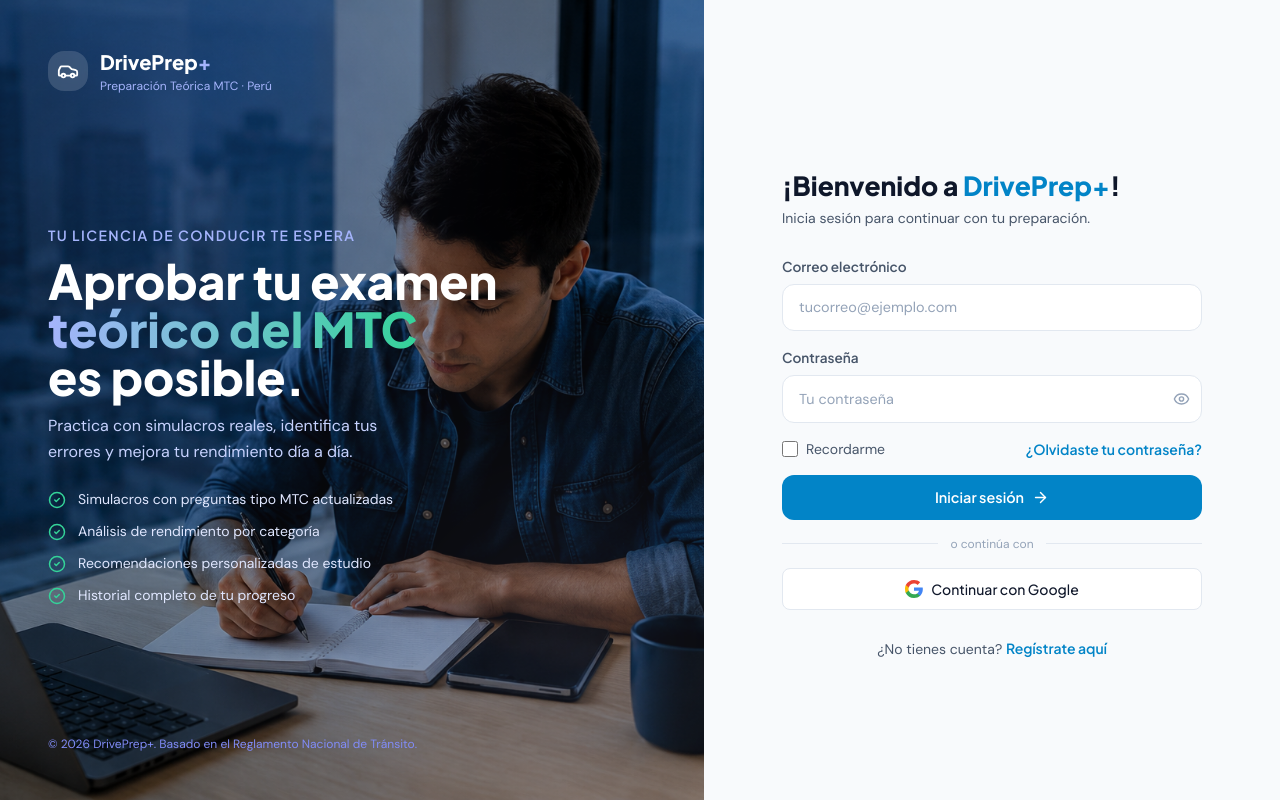
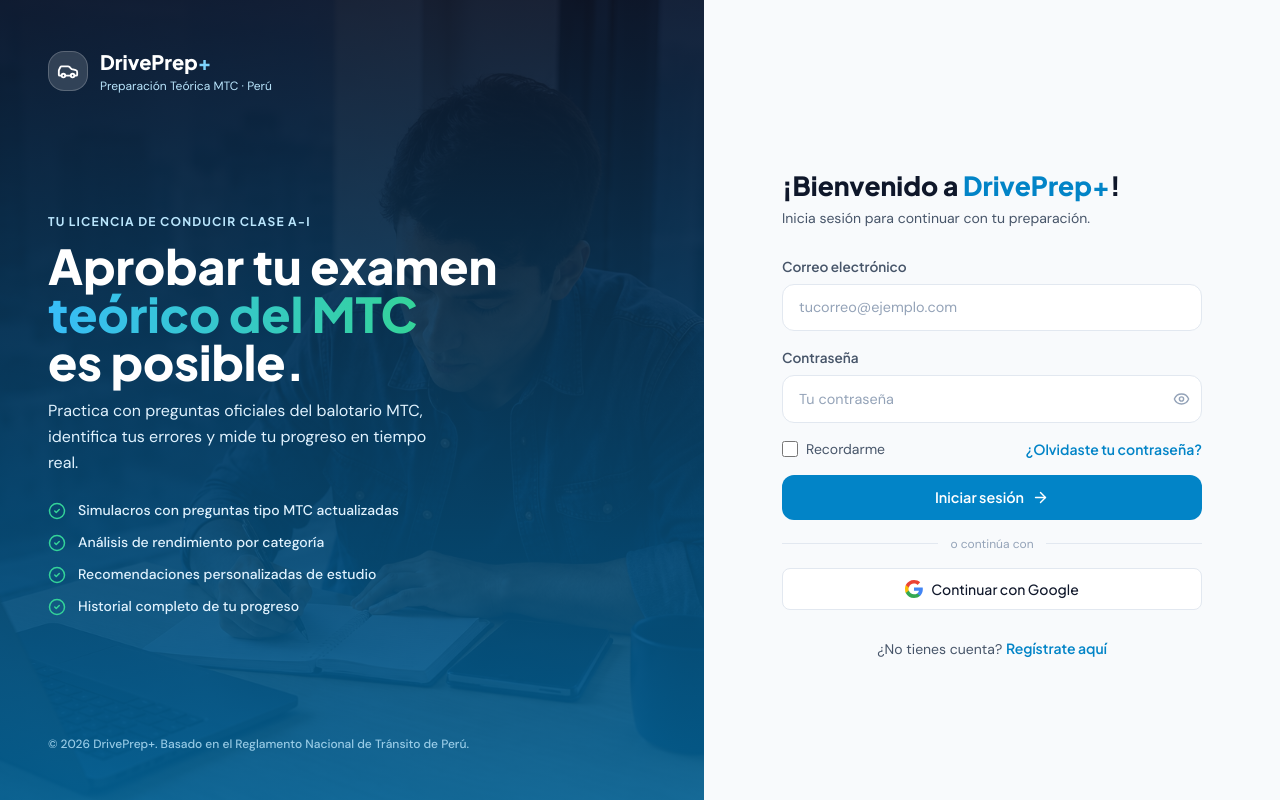
Before and after one commit to Imanolmollehuanca/DrivePrepPlus, a React (Vite) app: page /login in a window 1280 px wide. Built offline with nearby package versions, Linux system fonts and the light colour scheme.

Commit message:
refactor(pages): unificar diseño e iconografia en las paginas de la aplicacion

```diff
--- a/src/pages/AjustesPage.jsx
+++ b/src/pages/AjustesPage.jsx
@@ -35,7 +35,7 @@
 }
 
 /* ── Toggle switch ── */
-function Toggle({ activo, onToggle, color = '#6366f1' }) {
+function Toggle({ activo, onToggle, color = '#0284c7' }) {
   return (
     <button onClick={onToggle}
       className="relative w-11 h-6 rounded-full transition-all duration-300 shrink-0 focus:outline-none"
@@ -48,11 +48,11 @@
 }
 
 /* ── Sección de ajustes ── */
-function SeccionAjustes({ icono: Ico, titulo, descripcion, color = '#6366f1', bg = '#eef2ff', children }) {
+function SeccionAjustes({ icono: Ico, titulo, descripcion, color = '#0284c7', bg = 'rgba(2,132,199,0.1)', children }) {
   return (
     <div className="card p-6 space-y-5">
       <div className="flex items-center gap-3">
-        <div className="w-10 h-10 rounded-xl flex items-center justify-center shrink-0" style={{ background: bg }}>
+        <div className="w-10 h-10 rounded-xl flex items-center justify-center shrink-0 border" style={{ background: bg, borderColor: 'rgba(2,132,199,0.2)' }}>
           <Ico size={20} style={{ color }} />
         </div>
         <div>
@@ -68,7 +68,7 @@
 }
 
 /* ── Fila de acción (botón clicable) ── */
-function FilaAjuste({ icono: Ico, titulo, descripcion, color = '#6366f1', onClick }) {
+function FilaAjuste({ icono: Ico, titulo, descripcion, color = '#0284c7', onClick }) {
   return (
     <button
       onClick={onClick}
--- a/src/pages/EstadisticasPage.jsx
+++ b/src/pages/EstadisticasPage.jsx
@@ -27,7 +27,7 @@
     <div className="rounded-xl px-3 py-2.5 shadow-lg border text-sm"
          style={{ background:'var(--color-card)', borderColor:'var(--color-border)', fontFamily:'var(--font-display)' }}>
       <p className="text-xs mb-0.5" style={{ color:'var(--color-text-muted)' }}>{label}</p>
-      <p className="font-extrabold" style={{ color:'#6366f1' }}>{payload[0].value}%</p>
+      <p className="font-extrabold" style={{ color:'#0284c7' }}>{payload[0].value}%</p>
     </div>
   );
 };
@@ -133,11 +133,11 @@
       {/* ── Encabezado ── */}
       <div className="flex items-center justify-between gap-4 flex-wrap">
         <div className="flex items-center gap-4">
-          <div className="w-12 h-12 rounded-xl flex items-center justify-center" style={{ background:'#eef2ff' }}>
-            <BarChart2 size={24} style={{ color:'#6366f1' }} />
+          <div className="w-12 h-12 rounded-xl flex items-center justify-center border" style={{ background:'rgba(2,132,199,0.1)', borderColor:'rgba(2,132,199,0.2)' }}>
+            <BarChart2 size={24} style={{ color:'#0284c7' }} />
           </div>
           <div>
-            <h1 className="text-2xl font-extrabold" style={{ fontFamily:'var(--font-display)' }}>
+            <h1 className="text-2xl font-extrabold" style={{ fontFamily:'var(--font-display)', color:'var(--color-text-primary)' }}>
               Estadísticas
             </h1>
             <p className="text-sm" style={{ fontFamily:'var(--font-body)', color:'var(--color-text-secondary)' }}>
--- a/src/pages/HistorialPage.jsx
+++ b/src/pages/HistorialPage.jsx
@@ -91,7 +91,7 @@
           {[
             { label: 'Correctas',   v: entrada.correctas,   color: '#10b981', bg: '#d1fae5' },
             { label: 'Incorrectas', v: entrada.incorrectas, color: '#ef4444', bg: '#fee2e2' },
-            { label: 'Total',       v: entrada.total,        color: '#6366f1', bg: '#e0e7ff' },
+            { label: 'Total',       v: entrada.total,        color: '#0284c7', bg: 'rgba(2,132,199,0.1)' },
           ].map(({ label, v, color, bg }) => (
             <div key={label} className="text-center py-2.5 rounded-xl"
                  style={{ background: bg }}>
--- a/src/pages/LoginPage.jsx
+++ b/src/pages/LoginPage.jsx
@@ -90,30 +90,28 @@
       {/* ── Panel izquierdo (hero) ── */}
       <div
         className="hidden lg:flex lg:w-[55%] relative flex-col justify-between p-12 overflow-hidden"
-        style={{ background: 'linear-gradient(135deg, #1e1b4b 0%, #312e81 40%, #4338ca 70%, #4f46e5 100%)' }}
+        style={{ background: 'linear-gradient(135deg, #0f172a 0%, #0369a1 60%, #0284c7 100%)' }}
       >
         {/* imagen */}
         <div
-        className="absolute inset-0"
-        style={{backgroundImage: `url(${loginHero})`, backgroundSize: 'cover', backgroundPosition: 'center', backgroundRepeat: 'no-repeat'}}>
-        </div>
-        {/* oscuro */}
+          className="absolute inset-0"
+          style={{backgroundImage: `url(${loginHero})`, backgroundSize: 'cover', backgroundPosition: 'center', backgroundRepeat: 'no-repeat'}}
+        />
+        {/* oscuro overlay */}
         <div
-        className="absolute inset-0"
-        style={{ background: 'linear-gradient(15,23,42,0.45), rgba(49,46,129,0.55))' }}></div>
+          className="absolute inset-0"
+          style={{ background: 'linear-gradient(180deg, rgba(15,23,42,0.85) 0%, rgba(3,105,161,0.85) 100%)' }}
+        />
 
-        <div className="absolute inset-0 opacity-10"
-          style={{ backgroundImage: `radial-gradient(circle at 20% 20%, #818cf8 0%, transparent 50%), radial-gradient(circle at 80% 80%, #a5b4fc 0%, transparent 50%)` }}
-        />
         <div className="relative z-10 flex items-center gap-3">
-          <div className="w-10 h-10 bg-white/15 rounded-xl flex items-center justify-center backdrop-blur-sm">
+          <div className="w-10 h-10 bg-white/15 rounded-xl flex items-center justify-center backdrop-blur-sm border border-white/20">
             <Car size={22} className="text-white" />
           </div>
           <div>
             <span className="text-white font-extrabold text-xl" style={{ fontFamily:'var(--font-display)' }}>
-              DrivePrep<span className="text-indigo-300">+</span>
+              DrivePrep<span className="text-sky-300">+</span>
             </span>
-            <p className="text-indigo-300 text-xs" style={{ fontFamily:'var(--font-body)' }}>
+            <p className="text-sky-200 text-xs" style={{ fontFamily:'var(--font-body)' }}>
               Preparación Teórica MTC · Perú
             </p>
           </div>
@@ -121,33 +119,33 @@
 
         <div className="relative z-10 space-y-6">
           <div className="space-y-3">
-            <p className="text-indigo-300 text-sm font-semibold tracking-widest uppercase" style={{ fontFamily:'var(--font-display)' }}>
-              Tu licencia de conducir te espera
+            <p className="text-sky-200 text-xs font-bold tracking-widest uppercase" style={{ fontFamily:'var(--font-display)' }}>
+              Tu Licencia de Conducir Clase A-I
             </p>
             <h1 className="text-4xl xl:text-5xl font-black text-white leading-tight" style={{ fontFamily:'var(--font-display)' }}>
               Aprobar tu examen<br />
-              <span className="text-transparent bg-clip-text" style={{ backgroundImage:'linear-gradient(90deg, #a5b4fc, #34d399)' }}>
+              <span className="text-transparent bg-clip-text" style={{ backgroundImage:'linear-gradient(90deg, #38bdf8, #34d399)' }}>
                 teórico del MTC
               </span><br />
               es posible.
             </h1>
-            <p className="text-indigo-200 text-base max-w-sm leading-relaxed" style={{ fontFamily:'var(--font-body)' }}>
-              Practica con simulacros reales, identifica tus errores y mejora tu rendimiento día a día.
+            <p className="text-sky-100 text-base max-w-sm leading-relaxed" style={{ fontFamily:'var(--font-body)' }}>
+              Practica con preguntas oficiales del balotario MTC, identifica tus errores y mide tu progreso en tiempo real.
             </p>
           </div>
           <ul className="space-y-3">
             {BENEFICIOS.map((item) => (
               <li key={item} className="flex items-start gap-3">
                 <CheckCircle2 size={18} className="text-emerald-400 mt-0.5 shrink-0" />
-                <span className="text-indigo-100 text-sm" style={{ fontFamily:'var(--font-body)' }}>{item}</span>
+                <span className="text-sky-100 text-sm font-medium" style={{ fontFamily:'var(--font-body)' }}>{item}</span>
               </li>
             ))}
           </ul>
         </div>
 
-        <div className="relative">
-          <p className="text-indigo-400 text-xs" style={{ fontFamily:'var(--font-body)' }}>
-            © {new Date().getFullYear()} DrivePrep+. Basado en el Reglamento Nacional de Tránsito.
+        <div className="relative z-10">
+          <p className="text-sky-200/80 text-xs font-medium" style={{ fontFamily:'var(--font-body)' }}>
+            © {new Date().getFullYear()} DrivePrep+. Basado en el Reglamento Nacional de Tránsito de Perú.
           </p>
         </div>
       </div>
--- a/src/pages/PerfilPage.jsx
+++ b/src/pages/PerfilPage.jsx
@@ -39,9 +39,9 @@
     <div
       className={`${s.box} rounded-full flex items-center justify-center font-extrabold text-white select-none`}
       style={{
-        background: 'linear-gradient(135deg, #6366f1 0%, #8b5cf6 100%)',
+        background: 'linear-gradient(135deg, #0284c7 0%, #0369a1 100%)',
         fontFamily: 'var(--font-display)',
-        boxShadow:  '0 4px 20px rgba(99,102,241,0.35)',
+        boxShadow:  '0 4px 20px rgba(2,132,199,0.35)',
       }}
     >
       <span className={s.text}>{iniciales}</span>
--- a/src/pages/RecomendacionesPage.jsx
+++ b/src/pages/RecomendacionesPage.jsx
@@ -15,8 +15,8 @@
 
 /* ── Tarjeta de recomendación ── */
 function TarjetaRecomendacion({ icono: Ico, titulo, descripcion, accion, onAccion, color, prioridad }) {
-  const colorPrioridad = prioridad === 'alta' ? '#ef4444' : prioridad === 'media' ? '#f59e0b' : '#6366f1';
-  const bgPrioridad    = prioridad === 'alta' ? '#fee2e2' : prioridad === 'media' ? '#fef3c7' : '#eef2ff';
+  const colorPrioridad = prioridad === 'alta' ? '#ef4444' : prioridad === 'media' ? '#f59e0b' : '#0284c7';
+  const bgPrioridad    = prioridad === 'alta' ? '#fee2e2' : prioridad === 'media' ? '#fef3c7' : 'rgba(2,132,199,0.1)';
   const labelPrioridad = prioridad === 'alta' ? 'Prioritario' : prioridad === 'media' ? 'Recomendado' : 'Opcional';
 
   return (
```
Also changed, not shown: 1 other file (tests, documents, lock files or other folders).
